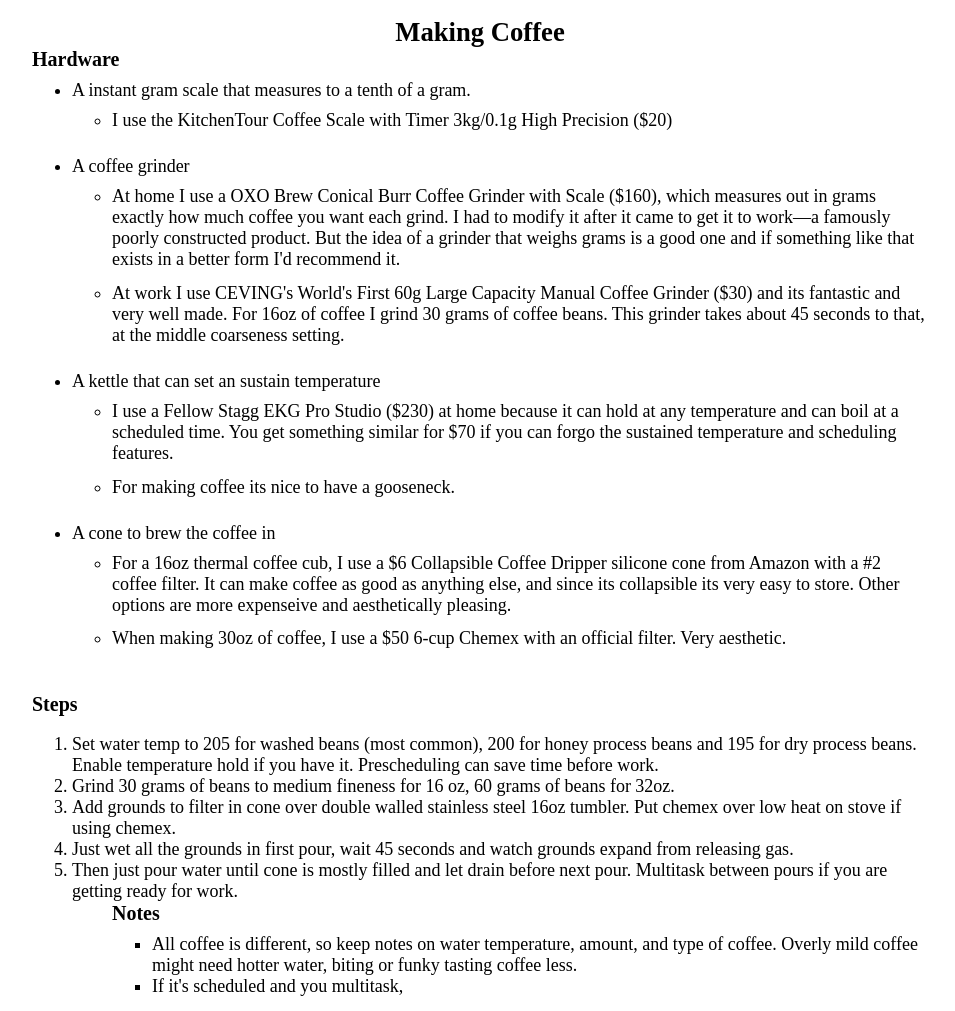
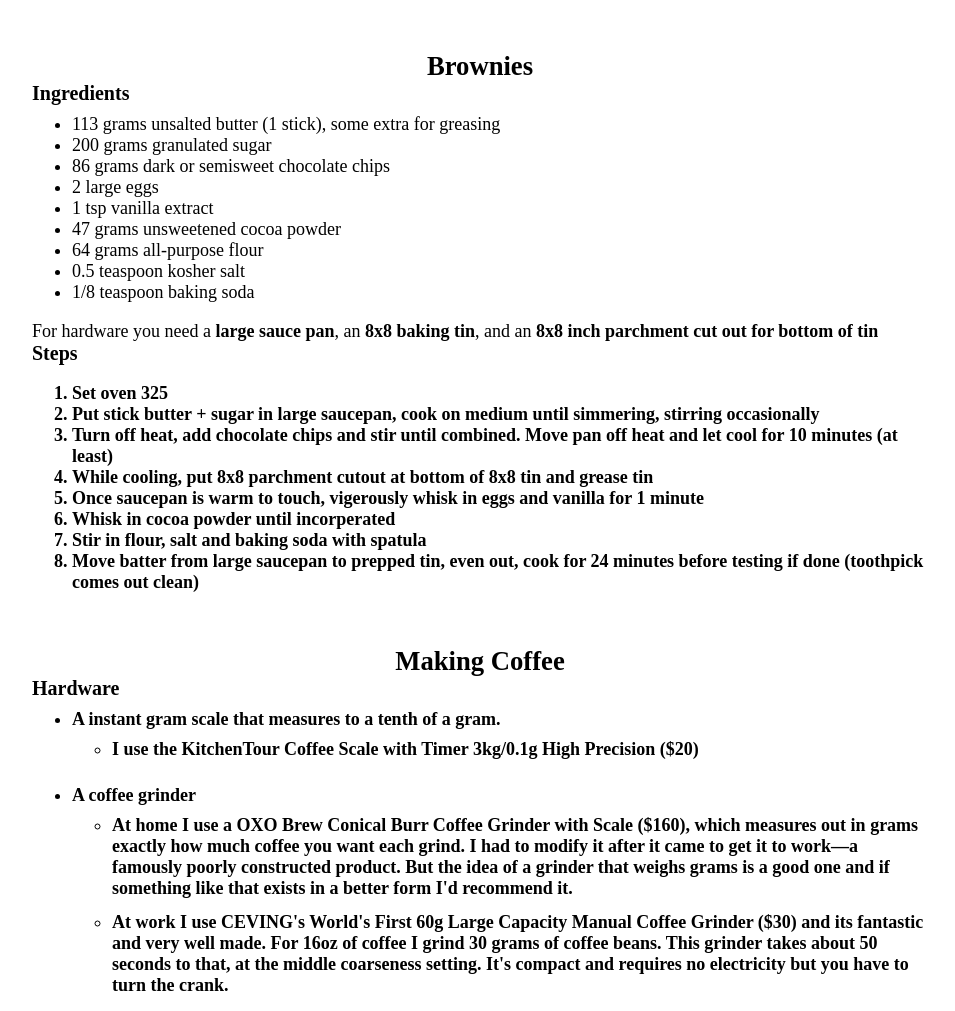
Before and after one commit to tc10815/tomcookson.com, a plain HTML site: page recipes.html in a window 1280 px wide. Shown: the part 1389-2400 px from the top of the page, without its empty margins (160-1115 px from the left). Drawn offline with Linux system fonts and the light colour scheme; a web font is replaced by a local one.

Commit message:
added brownies

```diff
--- a/photos.css
+++ b/photos.css
@@ -28,6 +28,7 @@
   img {
     padding-top:1em;
     max-width:90vw;
+    max-height:95vh;
     margin-left:auto;
     margin-right:auto;
   }
--- a/recipes.html
+++ b/recipes.html
@@ -27,6 +27,7 @@
           <ul>
             <li><a href="#bread">Bread</a>
             <li><a href="#makingcoffee">Making Coffee</a>
+            <li><a href="#brownies">Brownies</a>
             <li><a href="#coffeeroastsr800">Roasting Coffee with a SR800
               </a>
           </ul>
@@ -113,6 +114,40 @@
         <li>Lopez-Alts NYT version is almost 5000 words. I tried to be
         a little more focused and concise.</li>
       </ul>
+    <div id="brownies" class="recipename">Brownies</div>
+    <div class="recipesubheader">Ingredients</div>
+    <ul class="ingred">
+      <li>113 grams unsalted butter (1 stick), some extra for greasing
+      <li>200 grams granulated sugar
+      <li>86 grams dark or semisweet chocolate chips
+      <li>2 large eggs
+      <li>1 tsp vanilla extract
+      <li>47 grams unsweetened cocoa powder
+      <li>64 grams all-purpose flour
+      <li>0.5 teaspoon kosher salt
+      <li>1/8 teaspoon baking soda
+    </ul>
+    <div style="margin-bottom: 7px">For hardware you need a
+      <strong>large sauce pan</strong>, an
+      <strong>8x8 baking tin</strong>, and an
+      <strong>8x8 inch parchment cut out for bottom of tin
+    <div class="recipesubheader">Steps</div>
+    <ol class="ingred">
+        <li>Set oven 325
+        <li>Put stick butter + sugar in large saucepan, cook on medium until
+            simmering, stirring occasionally
+        <li>Turn off heat, add chocolate chips and stir until combined.
+            Move pan off heat and let cool for 10 minutes (at least)
+        <li>While cooling, put 8x8 parchment cutout at bottom of 8x8 tin and
+            grease tin
+        <li>Once saucepan is warm to touch, vigerously whisk in eggs and
+            vanilla for 1 minute
+        <li>Whisk in cocoa powder until incorperated
+        <li>Stir in flour, salt and baking soda with spatula
+        <li>Move batter from large saucepan to prepped tin, even out,
+            cook for 24 minutes before testing if done (toothpick comes out
+            clean)
+    </ol>
     <div id="makingcoffee" class="recipename">Making Coffee</div>
     <div class="recipesubheader">Hardware</div>
     <ul>
@@ -132,23 +167,24 @@
 	     <li>At work I use CEVING's World's First 60g Large Capacity Manual
              Coffee Grinder ($30) and its fantastic and very well made.
 	     For 16oz of coffee I grind 30 grams of coffee beans. This
-	     grinder takes about 45 seconds to that, at the middle
-	     coarseness setting.
+	     grinder takes about 50 seconds to that, at the middle
+	     coarseness setting. It's compact and requires no electricity
+	     but you have to turn the crank.
 	  </ul>
        <li>A kettle that can set an sustain temperature
 	 <ul>
 	   <li>I use a Fellow Stagg EKG Pro Studio ($230) at home because
-           it can hold at any temperature and can boil at a scheduled time.
+           it can keep warm any temperature and can boil at a scheduled time.
 	   You get something similar for $70 if you can forgo the
-	   sustained temperature and scheduling features.
-	   <li>For making coffee its nice to have a gooseneck.
+	   scheduling feature. I would make sure it's gooseneck, you can adjust
+	   temperature to the degree and keep warm works up to 205f.
 	  </ul>
        <li>A cone to brew the coffee in
 	 <ul>
 	   <li>For a 16oz thermal coffee cub, I use a $6 Collapsible Coffee
            Dripper silicone cone from Amazon with a &#35;2 coffee filter. It
            can make coffee as good as anything else, and since its collapsible
-	   its very easy to store. Other options are more expenseive and
+	   its very easy to store. Other options are more expensive and
 	   aesthetically pleasing.
 	   <li>When making 30oz of coffee, I use a $50 6-cup Chemex with an
 	   official filter. Very aesthetic.
@@ -168,13 +204,33 @@
        <li>Then just pour water until cone is mostly filled and let drain
        before next pour. Multitask between pours if you are getting ready
        for work.
-    <ol>
+    </ol>
     <div class="recipesubheader">Notes</div>
       <ul>
         <li>All coffee is different, so keep notes on water temperature,
-	amount, and type of coffee. Overly mild coffee might need hotter
+	grams brewed, and type of coffee. Overly mild coffee might need hotter
 	water, biting or funky tasting coffee less.
-	<li>If it's scheduled and you multitask,
+	<li>If it's a scheduled morning boil and you multitask between pours,
+        this isn't any messier or signficantly more time consuming than Keurig.
+	Toss out the filter, rinse the cone when you're done.
+	<li>French press coffee is out of style now,
+        but I think it
+	can be a treat sometimes&mdash;you save a coffee filter but cleaning
+	after is much more of a hassle. It can be richer, denser, grainy and
+	thick.
+	<br>Instrunctions with same measurements for pour over:
+	<ul style="margin-top:0px">
+	<li style="padding-bottom:0px">Note current grind setting and
+    set grinder to coarser setting before grinding.
+	<li style="padding-bottom:0px">Put the grinds
+	<li style="padding-bottom:0px">Pour in the hot water
+	<li style="padding-bottom:0px">Give it a little stir
+	<li style="padding-bottom:0px">Replace the top with the plunger up
+	<li style="padding-bottom:0px">I like to wait 5 minutes (coffee
+        geeks would say 3 but I like to go all in), then press the plunger down.
+        <li style="padding-bottom:0px">After finshed, clean by adding water
+	to base and pouring through sieve
+	to throw away most coffee grinds before rinsing off the rest.
       </ul>
     <div id="coffeeroastsr800" class="recipename">Roasting Coffee with the
         FreshRoast SR800</div>
@@ -245,6 +301,7 @@
         which sounds inconvient but is actually much nicer than flooding your
         home with smoke.
       </ul>
+    <!--
     <div id="bread" class="recipename">Pizza</div>
     <p>
       I've spent a few years trying different things to make a
@@ -338,6 +395,7 @@
       </strong> (~6 quart).</div>
 
     <div class="recipesubheader">Steps</div>
-<div class="centerme">Last updated 7.17.2026</div>
+    -->
+<div class="centerme">Last updated 7.26.2026</div>
     </body>
 </html>
```
Also changed, not shown: about.html (+3 -2 lines), recommendations.html (+6 -0 lines).
